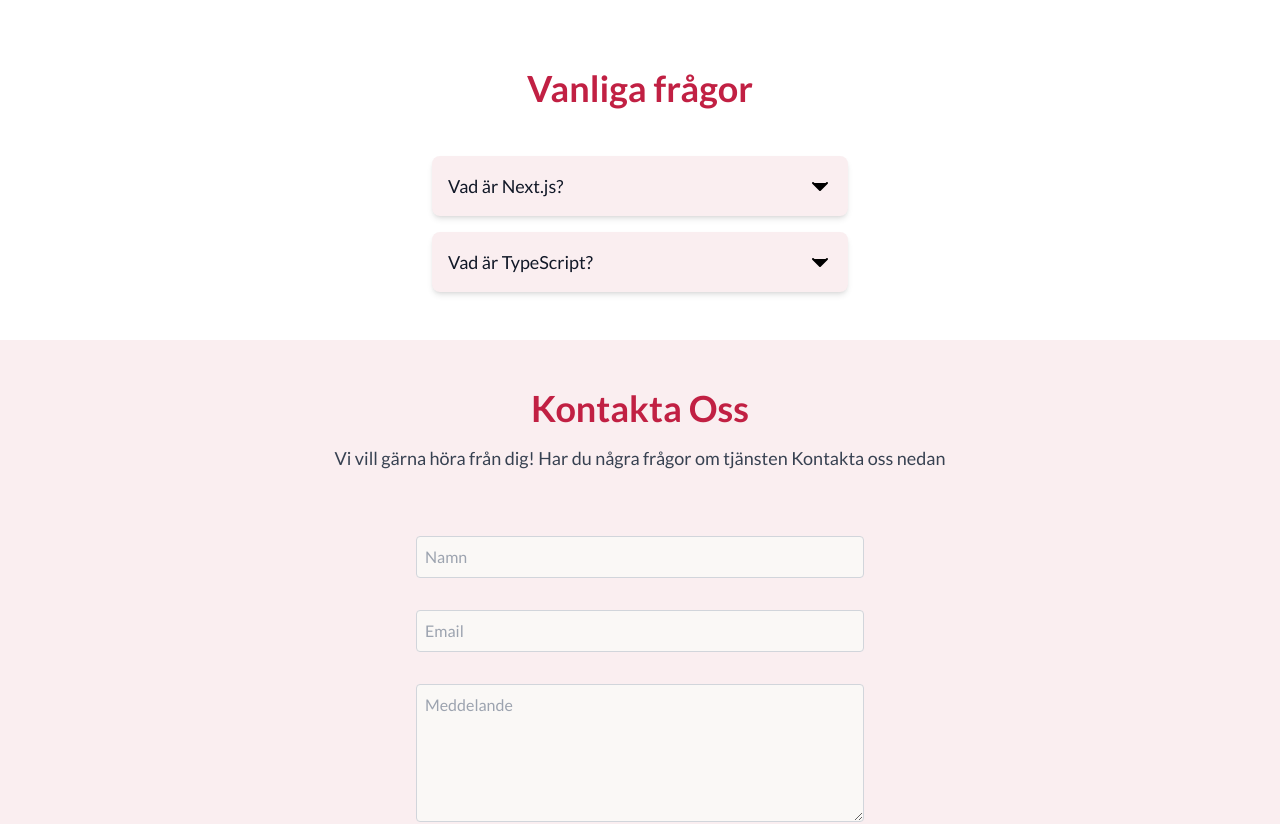
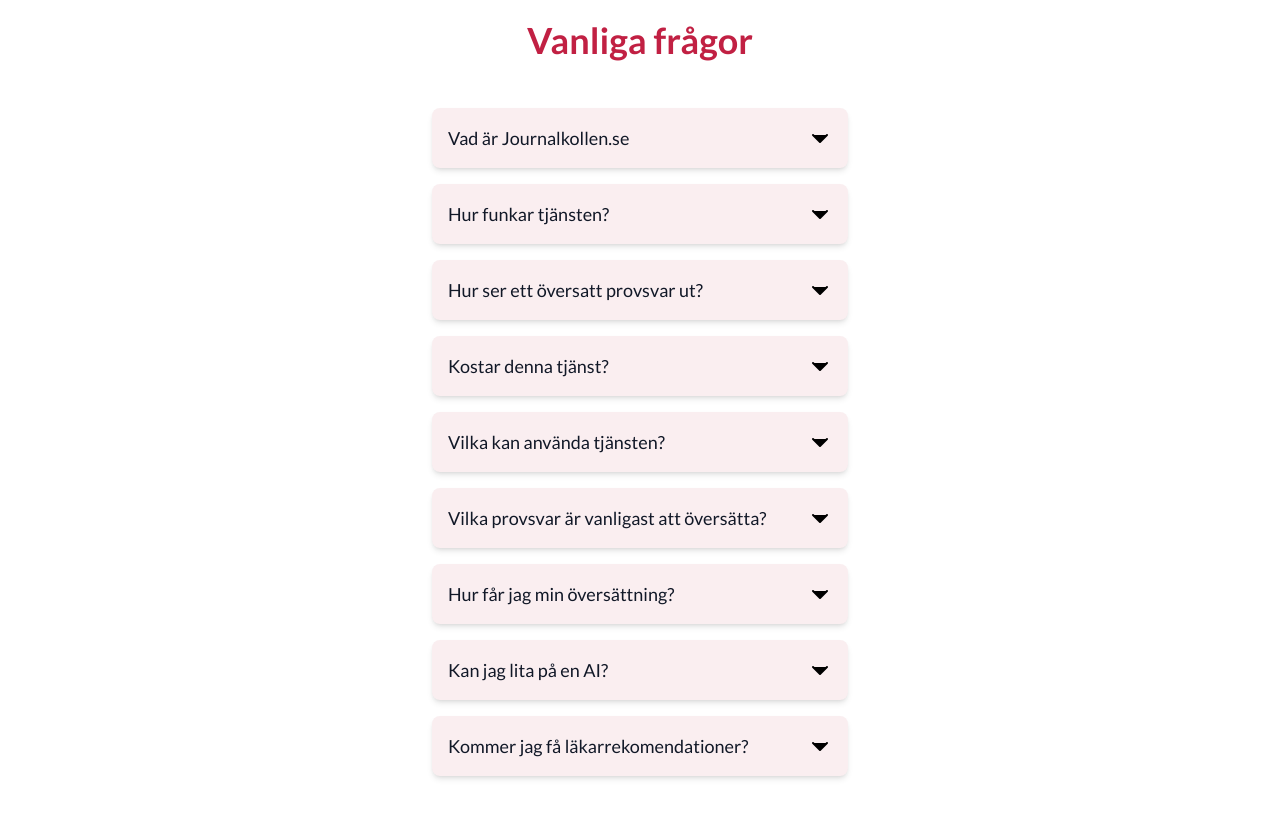
Before and after one commit to hugojohansson1021/JournalKollen, a Next.js app: page / in a window 1280 px wide. Shown: the part 2600-3424 px from the top of the page. Built offline with nearby package versions, Linux system fonts and the light colour scheme.

Commit message:
Fix - Faq questions

```diff
--- a/src/app/components/Faq.tsx
+++ b/src/app/components/Faq.tsx
@@ -25,13 +25,41 @@
     sv: {
       questions: [
         {
-          question: 'Vad är Next.js?',
-          answer: 'Next.js är ett React-ramverk för produktion som gör det enkelt att bygga snabba och användarvänliga webbapplikationer.',
+          question: 'Vad är Journalkollen.se',
+          answer: 'Journalkollen.se är en internettjänst som erbjuder översättning av avancerade medicinska texter genom att använda en AI-modell. Denna AI-modell översätter medicinska termer och akronymer till begriplig text.',
         },
         {
-          question: 'Vad är TypeScript?',
-          answer: 'TypeScript är ett starkt typat programmeringsspråk som bygger på JavaScript och ger dig bättre verktyg i alla skala.',
+          question: 'Hur funkar tjänsten?',
+          answer: 'Så här fungerar tjänsten: Först klistrar du in ditt läkarsvar i chatten här. Sedan trycker du på "Översätt text"-knappen. Därefter betalar du 39 kr med Swish. När betalningen är klar navigerar du tillbaka till journalkollen.se, där ditt svar kommer att finnas i chatten, och du får även en kopia i PDF-format.',
         },
+        {
+            question: 'Hur ser ett översatt provsvar ut?',
+            answer: 'AI:n kommer att dela upp ditt provsvar i stycken och översätta stycke för stycka, för att se en video exempel se HÄR ',
+          },
+        {
+            question: 'Kostar denna tjänst?',
+            answer: 'Ja, 39 kr. För att kunna erbjuda denna tjänst till så många som möjligt måste vi ta betalt för att kunna underhålla servrar, webbhotell, AI-modell och utvecklingskostnader.',
+          },
+          {
+            question: 'Vilka kan använda tjänsten?',
+            answer: 'Alla kan använda tjänsten, men det är viktigt att veta att om du har ett provsvar som är för stort (t.ex. 20 sidor) kommer AI-chatten att avvisa det, eftersom det blir för mycket text att översätta.',
+          },
+          {
+            question: 'Vilka provsvar är vanligast att översätta?',
+            answer: 'De vanligaste proverna som översätts är Biomarkörprov, blodprov och tumörmarkörer som: PSA (Prostataspecifikt antigen), CEA (Carcinoembryonic antigen), CA 19-9 (Cancerantigen 19-9), CA 125 (Cancerantigen 125), AFP (Alfafetoprotein), hCG (Humant koriongonadotropin), HER2 (Human epidermal tillväxtfaktorreceptor 2).',
+          },
+          {
+            question: 'Hur får jag min översättning?',
+            answer: 'Det översatta provsvaret kommer du att få på två sätt: först kommer svaret i chatten, men du får även en kopia automatiskt nedladdad till din enhet.',
+          },
+          {
+            question: 'Kan jag lita på en AI?',
+            answer: 'Ja, vår AI-chat använder sig av ett strikt svarprotokoll. Detta betyder att AI inte kommer att anta eller gissa något. Informationen som AI använder sig av kommer från strikt pålitliga medicinska publikationer.',
+          },
+          {
+            question: 'Kommer jag få läkarrekomendationer?',
+            answer: 'Nej, endast legitimerade läkare får ge medicinska utlåtanden och rekommendationer. Vår AI följer lagen. Vår tjänst översätter och förklarar medicinska termer. Vi rekommenderar ALLTID att alla som använder vår tjänst kontaktar sin läkare angående sina provsvar.',
+          },
       ],
     },
   };
@@ -45,8 +73,8 @@
   };
 
   return (
-    <div className="w-full bg-white">
-      <section className="py-12 px-4 sm:px-6 lg:px-8 mt-12">
+    <div id='Faq' className="w-full bg-white">
+      <section className="py-12 px-4 sm:px-6 lg:px-8">
         <div className="max-w-7xl mx-auto">
           <div className="flex flex-col justify-center text-center mb-8">
             <motion.h2
```
